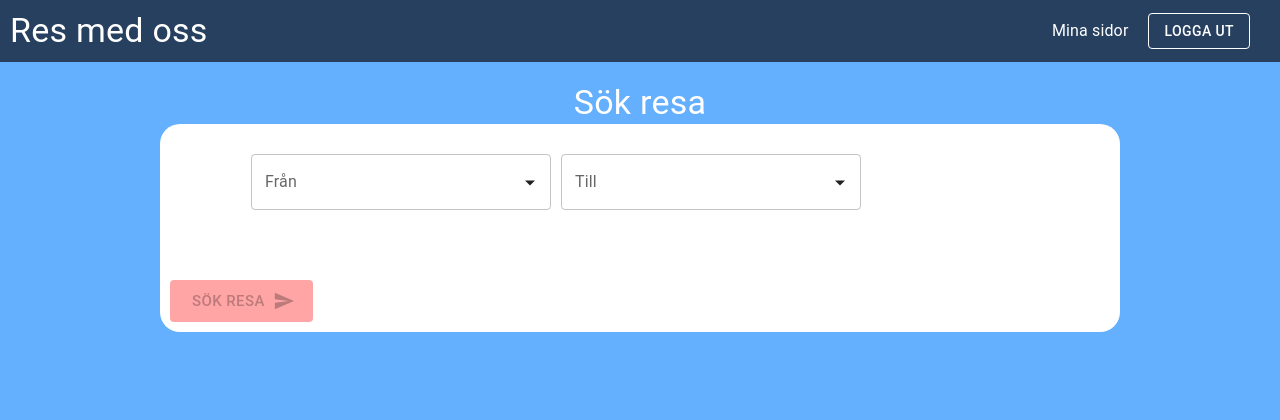
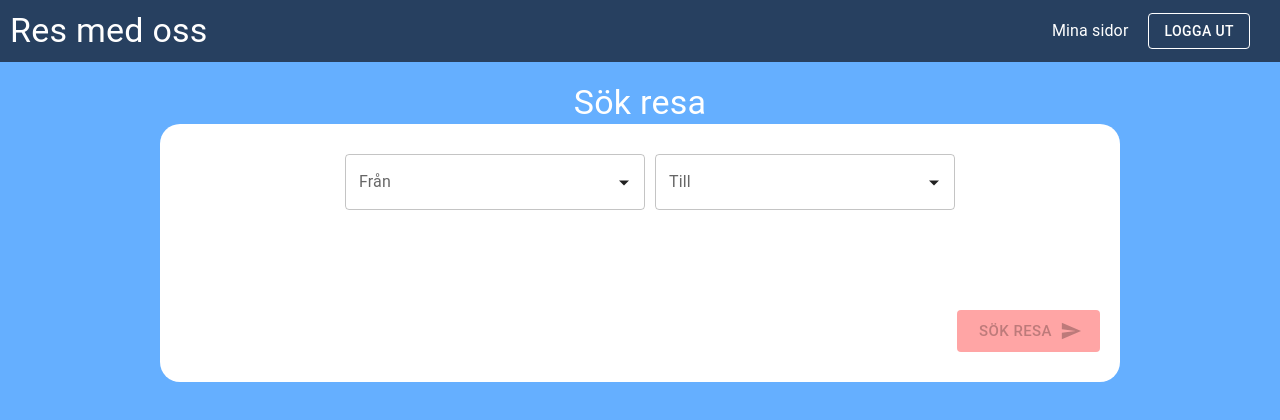
Before and after one commit to oscarolsson94/grupp8-travel-app, a React (Create React App) app in the folder client/: page / in a window 1280 px wide. Shown: the top 420 px of the page. Built offline with nearby package versions, Linux system fonts and the light colour scheme; sample sign-in values are in the browser's storage.

Commit message:
Fix styling on Landing page
* Alignment of "Sök resa" button, the button is now align to the right.
* Removed width restriction on inputContainer

```diff
--- a/client/src/pages/Landing.jsx
+++ b/client/src/pages/Landing.jsx
@@ -228,7 +228,8 @@ export const Landing = () => {
             />
           </LocalizationProvider>
         </div>
-        <div class="formButton">
+        <div className="inputContainer buttonRowAlignRight">
+          <div class="formButton" >
             <Button
               endIcon={<SendIcon />}
               variant="contained"
@@ -239,6 +240,7 @@ export const Landing = () => {
             >
               Sök Resa
             </Button>
+          </div>
         </div>
         {loading && (
           <Grid align="center">
--- a/client/src/styles/generalStyles.css
+++ b/client/src/styles/generalStyles.css
@@ -94,13 +94,21 @@
   flex: 1;
 }
 
+.buttonRowAlignRight{
+  display: flex;
+  justify-content: end;
+  margin-top: 20px;
+  align-items: stretch;
+  flex: 1;
+}
+
 @media only screen and (max-width: 450px) {
   .containerStyle {
     width: calc(100vw);
     overflow-x: auto;
   }
   .inputContainer {
-    width: calc(100vw - 20px);
+    /* width: calc(100vw - 20px); */
     margin-bottom: 5px;
     padding: 5px;
   }
@@ -114,7 +122,7 @@
     width: calc(100vw - 20px);
   }
   .inputContainer {
-    width: calc(100vw - 10px);
+    /* width: calc(100vw - 10px); */
     margin-bottom: 5px;
     padding: 5px;
   }
@@ -125,7 +133,7 @@
     width: 75%;
   }
   .inputContainer {
-    width: 80%;
+    /* width: 80%; */
     margin-bottom: 10px;
     padding: 10px;
   }
```
Lines whose indentation alone changed are shown as unchanged.
